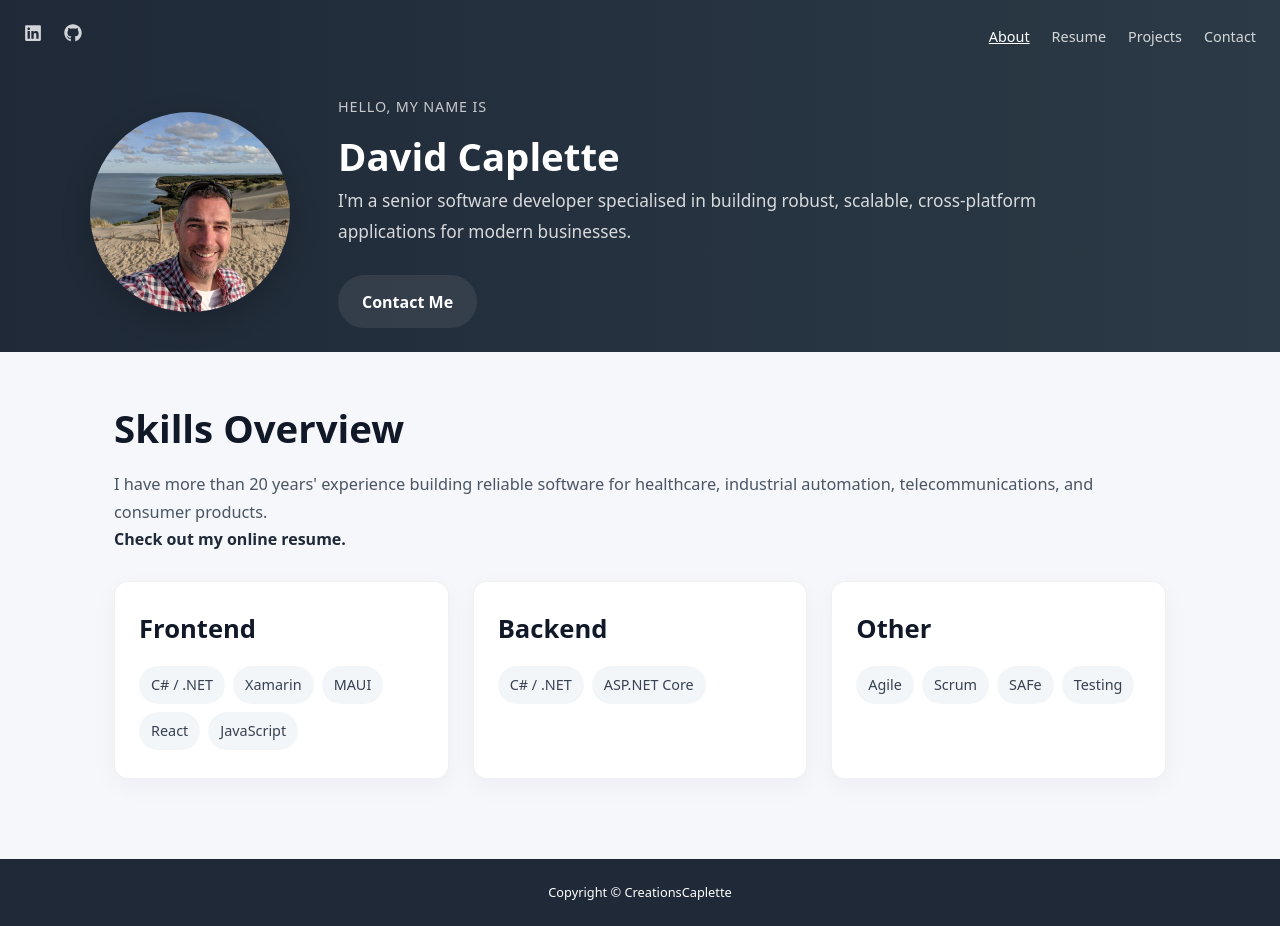
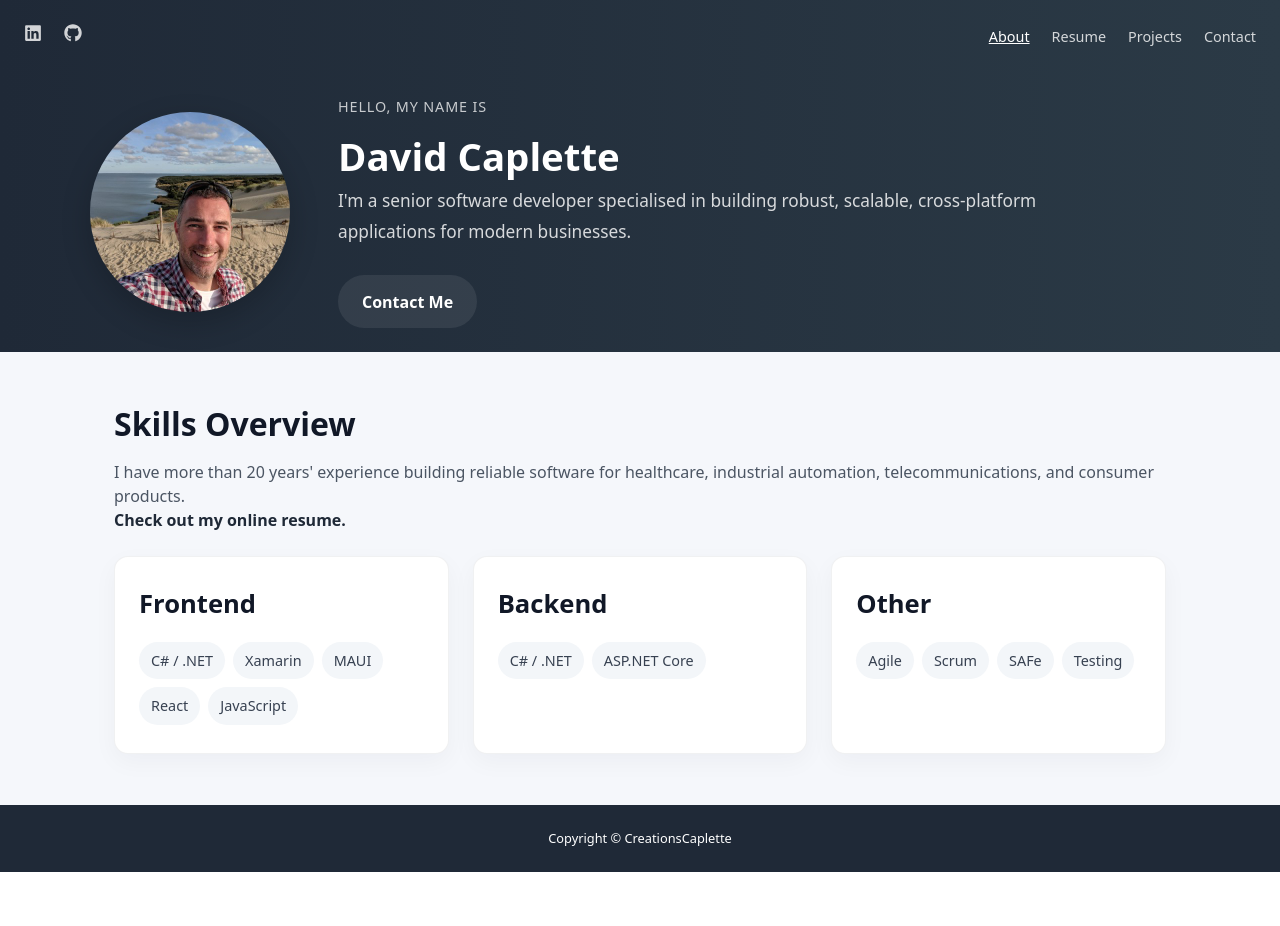
Before and after one commit to CreationsCaplette/creationscaplette_react, a React (Vite) app in the folder creationscaplette/: page / in a window 1280 px wide. After the commit the page ends 872 px from the top, so only its background shows below. Built offline with nearby package versions, Linux system fonts and the light colour scheme.

Commit message:
Merges some styles

```diff
--- a/creationscaplette/src/index.css
+++ b/creationscaplette/src/index.css
@@ -125,6 +125,34 @@ ul {
   padding: 24px;
 }
 
+.sectionBlock {
+  padding: 24px 0;
+}
+
+.sectionHeading {
+  margin-bottom: 24px;
+}
+
+.sectionHeading h2 {
+  font-size: 2rem;
+  color: var(--color-subtle-ink);
+  margin-bottom: 12px;
+}
+
+.sectionHeading p {
+  color: var(--color-muted);
+}
+
+.sectionHeading a {
+  color: var(--color-ink);
+  text-decoration: none;
+  font-weight: 600;
+}
+
+.sectionHeading a:hover {
+  text-decoration: underline;
+}
+
 .pageFooter {
   width: 100%;
   background: var(--color-brand-dark);
--- a/creationscaplette/src/pages/About.jsx
+++ b/creationscaplette/src/pages/About.jsx
@@ -31,8 +31,8 @@ function AboutPage() {
             </header>
 
             <main className='pageContent'>
-                <section className={classes.sectionBlock}>
-                    <div className={classes.sectionHeading}>
+                <section className='sectionBlock'>
+                    <div className='sectionHeading'>
                         <h2>Skills Overview</h2>
                         <p>
                             I have more than 20 years&apos; experience building reliable software for healthcare, industrial automation, telecommunications, and consumer products.
--- a/creationscaplette/src/pages/About.module.css
+++ b/creationscaplette/src/pages/About.module.css
@@ -33,36 +33,6 @@
 
 .actions {
   margin-top: 28px;
-}
-
-.sectionBlock {
-  padding: 24px 0 56px;
-}
-
-.sectionHeading {
-  margin-bottom: 30px;
-}
-
-.sectionHeading h2 {
-  font-size: clamp(2rem, 3vw, 2.5rem);
-  color: var(--color-subtle-ink);
-  margin-bottom: 12px;
-}
-
-.sectionHeading p {
-  color: var(--color-muted);
-  line-height: 1.75;
-  font-size: 1.02rem;
-}
-
-.sectionHeading a {
-  color: var(--color-ink);
-  text-decoration: none;
-  font-weight: 600;
-}
-
-.sectionHeading a:hover {
-  text-decoration: underline;
 }
 
 .skillsGrid {
```
